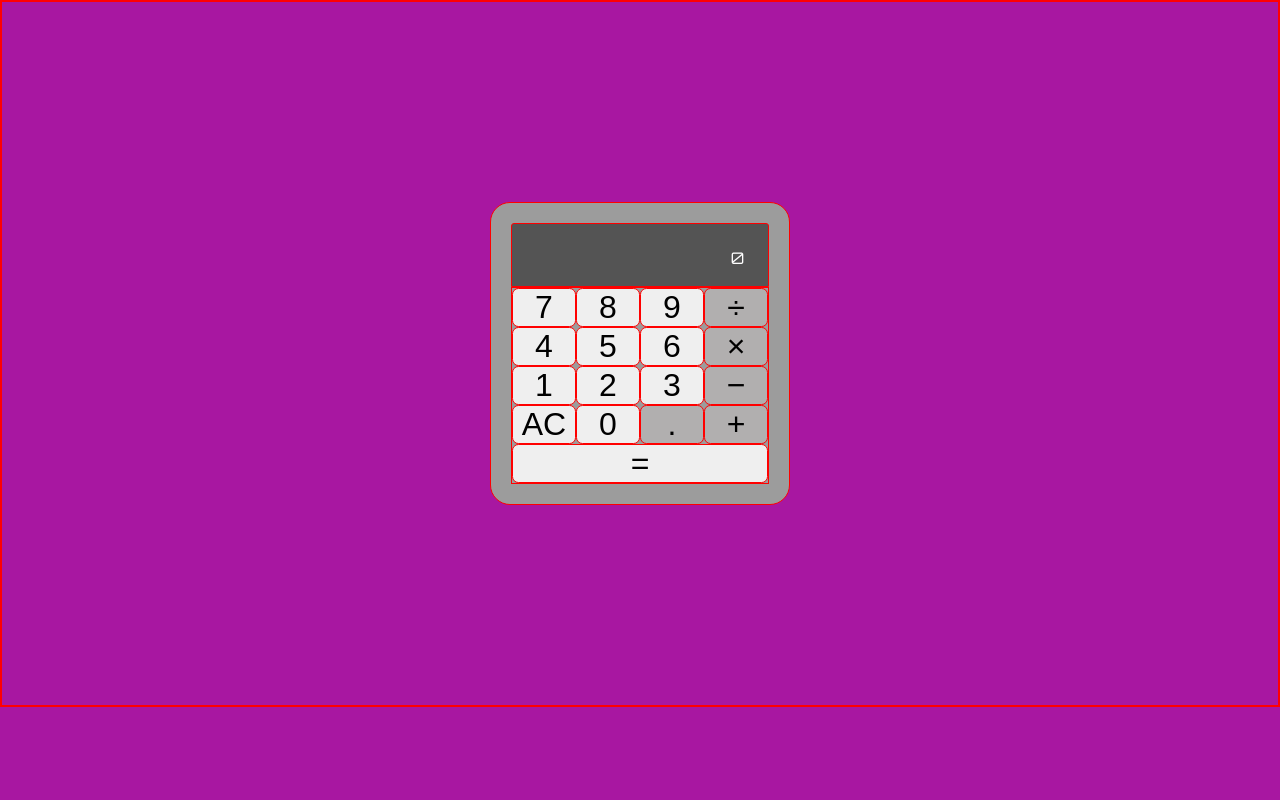
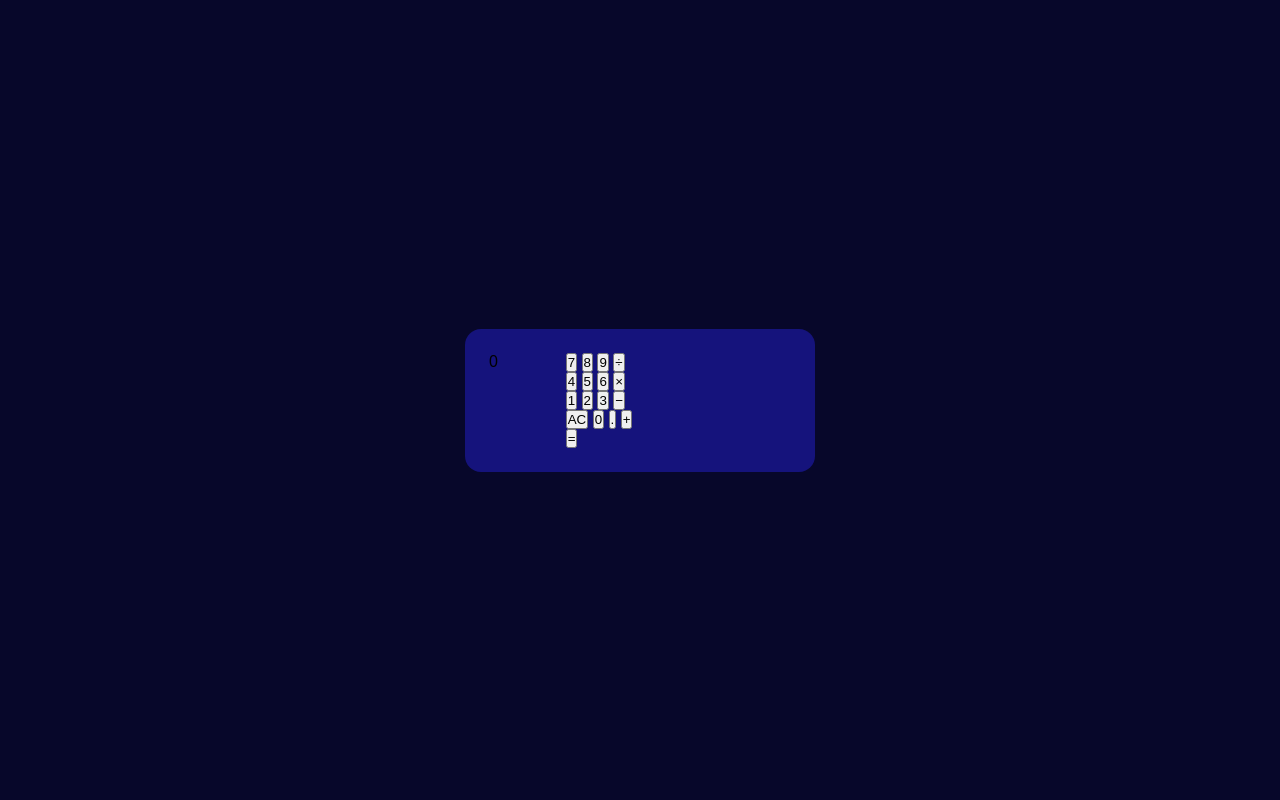
Before and after one commit to islacrur/BootcampFEMCODERS, a PHP site: page / in a window 1280 px wide. Run offline with PHP 8.4, Linux system fonts and the light colour scheme.

Commit message:
update styles

```diff
--- a/P3_Calculadora-financiera/styles.css
+++ b/P3_Calculadora-financiera/styles.css
@@ -1,21 +1,78 @@
 
-  @import url('https://fonts.googleapis.com/css2?family=Orbitron:wght@400;700&display=swap');
+@import url('https://fonts.googleapis.com/css2?family=Orbitron:wght@400;700&display=swap');
 
 
 *{
     margin: 0;
     padding: 0;
     box-sizing: border-box;
-    border: 0.01em solid red;
+    font-family: sans-serif;
 }
 
 body{
-    background-color: #333;
+    background-color: rgb(7, 7, 42);
+    min-height: 100vh;
+    display: grid;
+    place-items: center;
+   }
 
+.calculator{
+    width: 350px;
+    max-width:100%;
+    margin: 200px auto;
+    background-color: rgb(21, 19, 124);
+    padding: 1.5rem;
+    border-radius: 1rem;
+    display: grid;
+    grid-template-columns: repeat(4, 1fr);
+    gap: .3rem;
+}
+
+#screen{
+    grid-column: 1 / -1;
+    background-color: rgb(137, 125, 215);
+    border-radius: 0.2rem;
+    height: 5em;
+    font-size: 1em;
+    color: #FFF;
+    padding: 1.5em;
+    font-family:sans-serif;
+    text-align: right;
+    margin-bottom: 2rem;;
 
 }
 
+.btn{
+    font-size: 1.5em;
+    border-radius: 0.2em;
+    background-color: rgb(15, 13, 84);
+    border: 0.5rem;
+    padding: 1rem .5rem;
+    color: #FFF;
+    cursor: pointer;
+    justify-content: center;
+    align-items: center;
+}
+.btn:hover{
+    background-color: rgb(73, 71, 150);
+}
 
+#equal{
+  grid-column: span 4;
+  background-color: orangered;
+}
+
+#equal:hover{
+    grid-column: span 4;
+    background-color: rgb(255, 42, 0);
+  }
+#plus, #minus, #times, #divide, #clear, #dec{
+    background-color: rgb(247, 116, 69);
+  }
+  #plus:hover, #minus:hover, #times:hover, #divide:hover, #clear:hover, #dec:hover{
+    background-color: rgb(247, 93, 69);
+  }
+/*
 @media screen and (min-width: 480px){
     body{
         background-color: rgb(11, 43, 66);
@@ -34,46 +91,4 @@ body{
     }
 }
 
-
-.calculator{
-    width: 300px;
-    position: relative;
-    margin: 200px auto;
-    background-color: rgb(156, 156, 156);
-    padding: 20px;
-    border-radius: 20px;
-}
-
-.calc__display{
-    background-color: rgb(84, 84, 84);
-    border-radius: 3px 3px 0 0;
-    height: 4em;
-    font-size: 1em;
-    color: #FFF;
-    padding: 1.5em;
-    font-family: 'Orbitron', sans-serif;
-    text-align: right;
-
-}
-.calc__keys {
-    display: grid;
-    grid-template-columns: repeat(4, 1fr);
-}
-.calc__keys button{
-    font-size: 2em;
-    border-radius: 0.2em;
-}
-.calc__keys button:hover{
-    background-color: rgb(182, 182, 182);
-
-}
-.key--operator{
-    background-color: rgb(177, 175, 175);
-}
-
-.key--equal {
-
-  grid-column: -2;
-  grid-column: span 4;
-
-}
+*/
```
